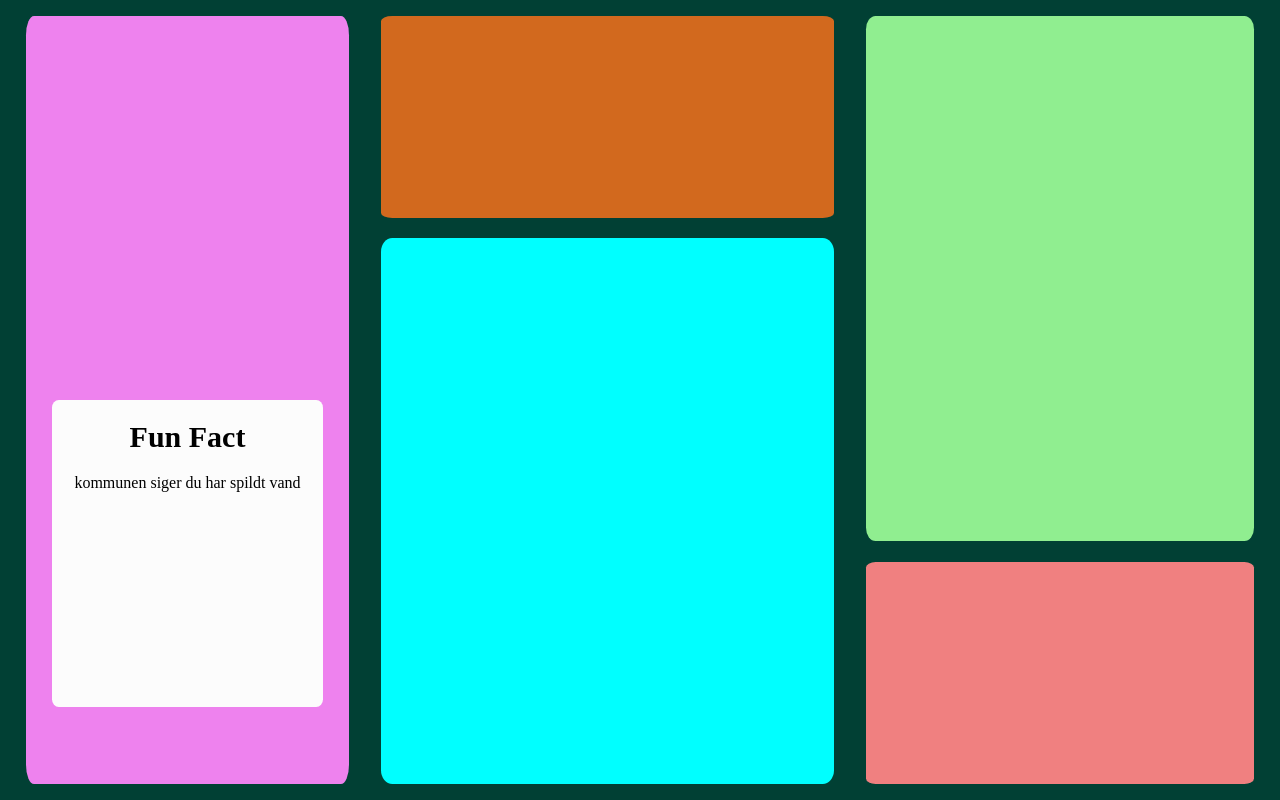
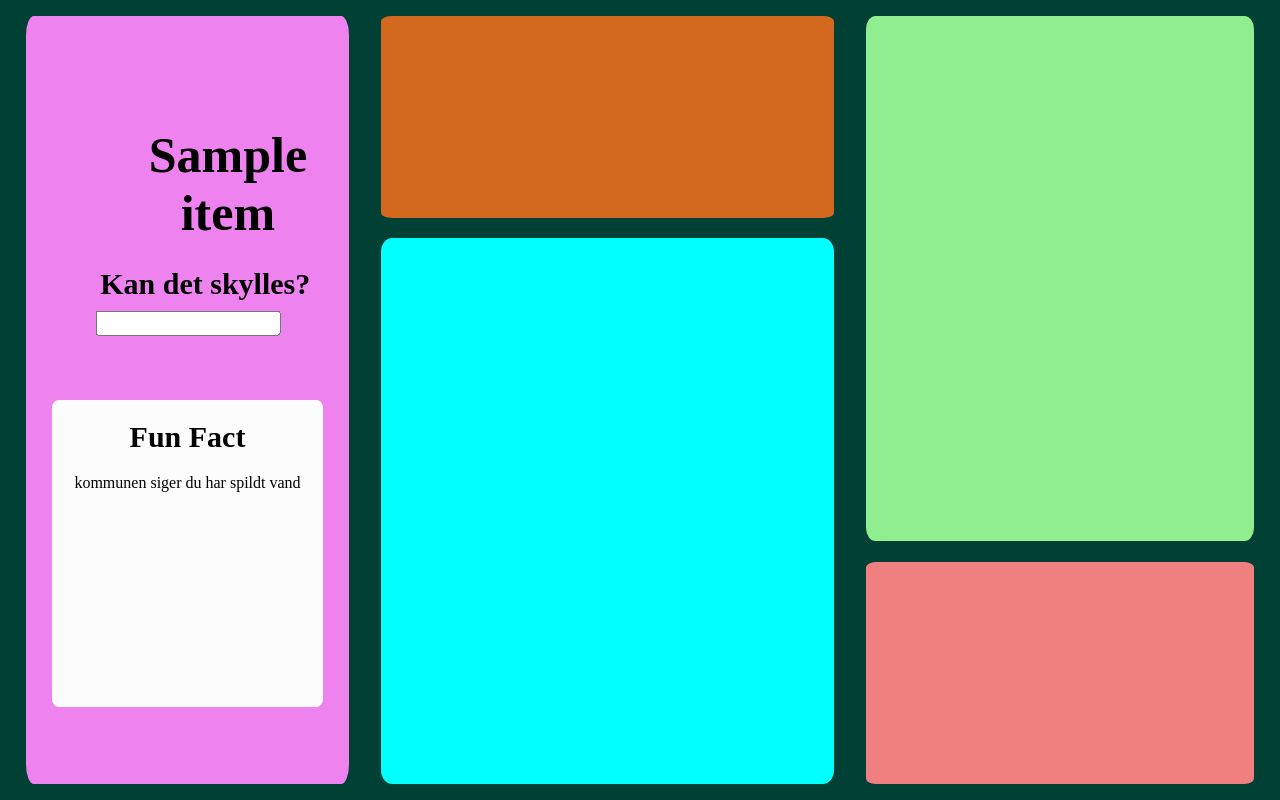
Before and after one commit to Likvik89/ahr-du-nogendsinde-spildt-vand-, a Flask app: template app/templates/template.html in a window 1280 px wide. Run offline with Flask 3, Linux system fonts and the light colour scheme; the template is opened without the code that fills it: most values are stand-ins (such as "Sample title", 1, 10 or a date in 2020).

Commit message:
shit head

```diff
--- a/app/static/css/style.css
+++ b/app/static/css/style.css
@@ -152,3 +152,21 @@ h1 {
 a {
     z-index: -3;
 }
+
+#search2 {
+    position: absolute;
+    left: 23%;
+    top : 30%;
+}
+
+#input2 {
+    position: absolute;
+    top: 40%;
+}
+
+#searched_item {
+    position: absolute;
+    top: 10%;
+    left: 25%;
+    font-size: 50px;
+}
--- a/app/templates/template.html
+++ b/app/templates/template.html
@@ -4,12 +4,15 @@
     <meta name="viewport" content="width=device-width, initial-scale=1.0">
     <link rel="stylesheet" href="../static/css/style.css" type="text/css">'
     <script src="../static/js/template.js"></script>
-
+    <script src="../static/js/script.js"></script>
     <title>Document</title>
 </head>
 <body>
    <div id="wrapper">
         <div id = "Search">
+            <h1 id="searched_item">{{item}}</h1>
+            <h1 id="search2">Kan det skylles?</h1>
+            <input id="input2">
             <div id="fun_fact">
                 <h1>
                     Fun Fact
```
